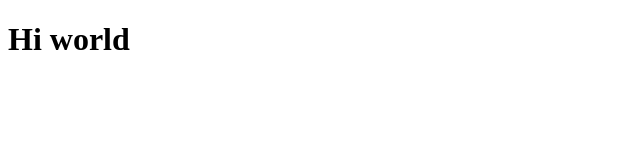
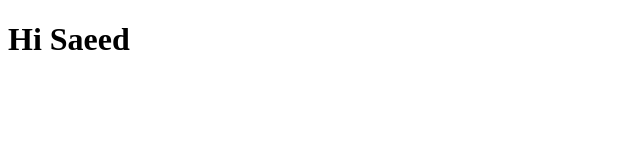
Before and after one commit to iSaeed2048/gitlearning, a plain HTML site: page index.html in a window 1280 px wide. Shown: the full height of the page, 0-640 px from the left. Drawn offline with Linux system fonts and the light colour scheme.

Commit message:
Update index.html

```diff
--- a/index.html
+++ b/index.html
@@ -8,7 +8,7 @@
   <body>
     <main>
       <div>
-        <h1>Hi world</h1>
+        <h1>Hi Saeed</h1>
       </div>
     </main>
   </body>
```
